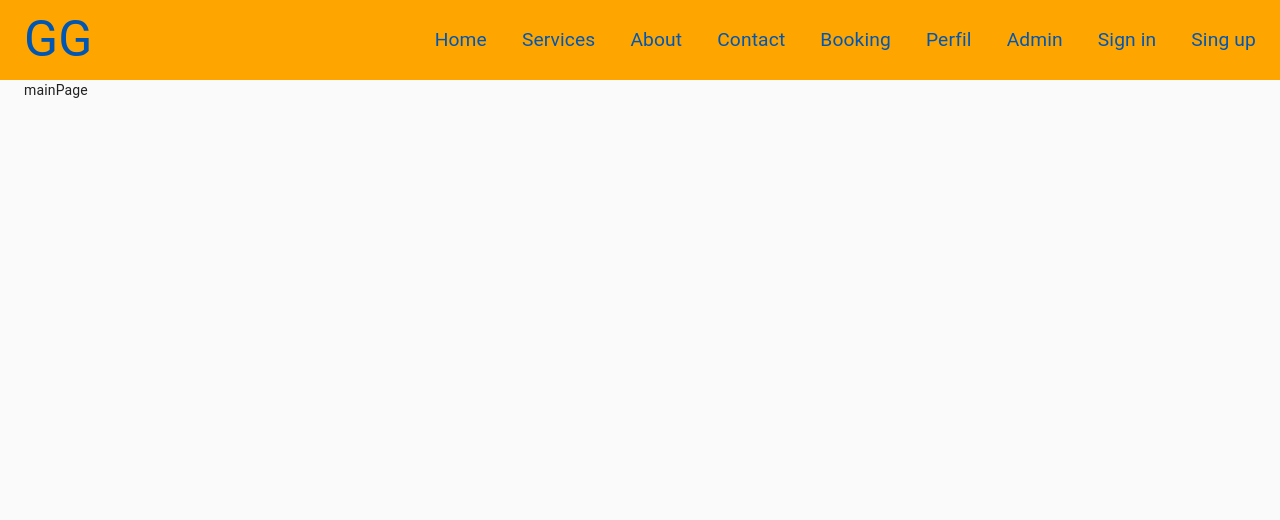
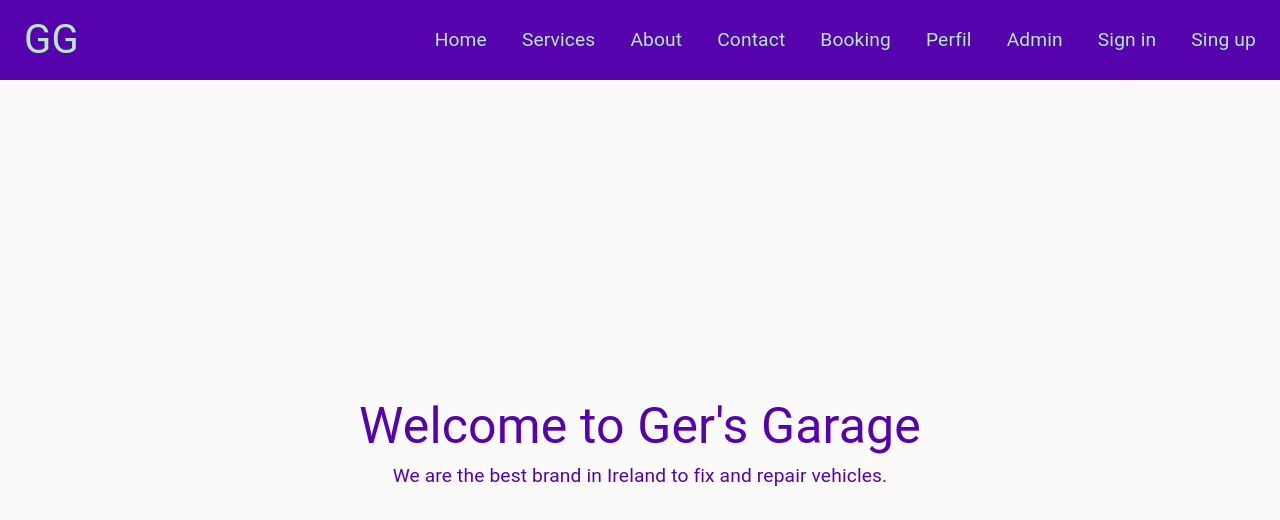
Before and after one commit to JSaints-Dev/allan-front-end, a React (Create React App) app: page / in a window 1280 px wide. Shown: the top 520 px of the page. Built offline with nearby package versions, Linux system fonts and the light colour scheme.

Commit message:
finish content main page

```diff
--- a/src/App.js
+++ b/src/App.js
@@ -1,4 +1,5 @@
-import { Container, LinearProgress } from "@material-ui/core";
+import { Container as MuiContainer, LinearProgress } from "@material-ui/core";
+import styled from "styled-components";
 import Header from "components/header";
 import { lazy, Suspense } from "react";
 import { Route, Switch } from "react-router-dom";
@@ -6,19 +7,24 @@ import { ContainerPage } from "ui";
 
 import * as routes from "routes";
 
+const ContainerContent = styled(MuiContainer)`
+  display: flex;
+  min-height: 90vh;
+`;
+
 const MainPage = lazy(() => import("pages/main"));
 
 const App = () => {
   return (
     <ContainerPage>
       <Header />
-      <Container>
+      <ContainerContent>
         <Suspense fallback={<LinearProgress />}>
           <Switch>
             <Route path={routes.HOME} component={MainPage} />
           </Switch>
         </Suspense>
-      </Container>
+      </ContainerContent>
     </ContainerPage>
   );
 };
--- a/src/components/header/style-header/logo.js
+++ b/src/components/header/style-header/logo.js
@@ -1,7 +1,7 @@
-import { H1 } from "ui";
+import { H2 } from "ui";
 
 const Logo = ({ label }) => {
-  return <H1>{label}</H1>;
+  return <H2>{label}</H2>;
 };
 
 export default Logo;
--- a/src/components/header/style-header/style-header.js
+++ b/src/components/header/style-header/style-header.js
@@ -2,14 +2,14 @@ import styled from "styled-components";
 import { colors } from "styles/theme";
 
 export const BodyNavBar = styled.div`
-  background-color: orange;
+  background-color: ${colors.purple};
   display: flex;
   height: 10vh;
   max-height: 90px;
   width: 100%;
 
   a {
-    color: ${colors.blue};
+    color: ${colors.magic_mint};
     text-decoration: none;
   }
 `;
--- a/src/pages/main/main.js
+++ b/src/pages/main/main.js
@@ -1,3 +1,37 @@
-const Main = () => <div>mainPage</div>;
+import styled from "styled-components";
+import { H1, H4 } from "ui";
+import { colors } from "styles/theme";
+import { MAIN_PAGE } from "utils/constants";
+
+const ContainerMainPage = styled.div`
+  align-items: center;
+  display: flex;
+  justify-content: center;
+  width: 100%;
+`;
+
+const WrapperContent = styled.div`
+  display: flex;
+  flex-direction: column;
+  text-align: center;
+  width: 70%;
+`;
+
+const Content = ({ label }) => {
+  return (
+    <WrapperContent>
+      <H1 color={colors.purple}>{label.primary}</H1>
+      <H4 color={colors.purple}>{label.secondary}</H4>
+    </WrapperContent>
+  );
+};
+
+const Main = () => {
+  return (
+    <ContainerMainPage>
+      <Content label={MAIN_PAGE.LABEL_CONTENT} />
+    </ContainerMainPage>
+  );
+};
 
 export default Main;
--- a/src/styles/theme.js
+++ b/src/styles/theme.js
@@ -1,3 +1,7 @@
 export const colors = {
-  blue: "#0056b3",
+  purple: "#5603ad",
+  violet: "#8367c7",
+  magic_mint: "#b3e9c7",
+  tea_green: "#c2f8cb",
+  honeydew: "#f0fff1",
 };
--- a/src/ui/fonts.js
+++ b/src/ui/fonts.js
@@ -1,20 +1,26 @@
 import styled from "styled-components";
+
 export const H1 = styled.span`
+  color: ${(props) => (props.color ? props.color : "inherit")};
   font-size: min(max(40px, 5vw), 50px);
 `;
 
 export const H2 = styled.span`
+  color: ${(props) => (props.color ? props.color : "inherit")};
   font-size: min(max(30px, 4vw), 40px);
 `;
 
 export const H3 = styled.span`
+  color: ${(props) => (props.color ? props.color : "inherit")};
   font-size: min(max(20px, 3vw), 30px);
 `;
 
 export const H4 = styled.span`
+  color: ${(props) => (props.color ? props.color : "inherit")};
   font-size: min(max(10px, 1.5vw), 20px);
 `;
 
 export const H5 = styled.span`
+  color: ${(props) => (props.color ? props.color : "inherit")};
   font-size: min(max(6px, 1vw), 10px);
 `;
--- a/src/utils/constants.js
+++ b/src/utils/constants.js
@@ -1,5 +1,13 @@
 import * as routes from "routes";
+
 export const NAME_LOGO = "GG";
+
+export const MAIN_PAGE = {
+  LABEL_CONTENT: {
+    primary: "Welcome to Ger's Garage",
+    secondary: "We are the best brand in Ireland to fix and repair vehicles.",
+  },
+};
 
 export const LIST_LABELS_NAV = [
   {
```
